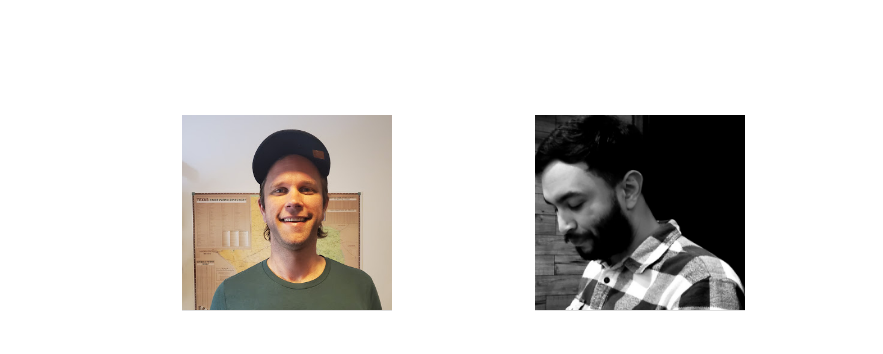
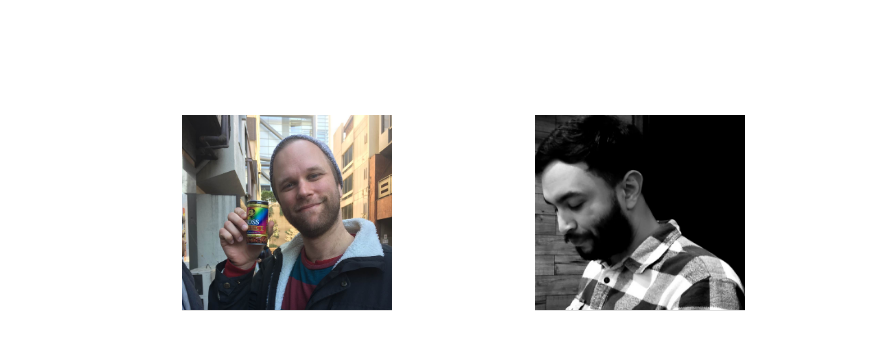
Before and after one commit to Dreycey/firstgensolutions.github.io, a plain HTML site: page team.html in a window 1280 px wide. Shown: the part 330-684 px from the top of the page, 0-883 px from the left. Drawn offline with Linux system fonts and the light colour scheme.

Commit message:
updated pic

```diff
--- a/team.html
+++ b/team.html
@@ -37,7 +37,7 @@
     <div class="header-text"><h1>Our Team</h1></div>
     <div class="team_images">
         <div class="team_member _1">
-            <img src="img/george.jpg" alt="George">
+            <img src="img/george_2.jpg" alt="George">
             <p>George Britton / Co-Founder</p>
         </div>
         <div class="team_member _2">
```
Also changed, not shown: img/george_2.jpg (added).
